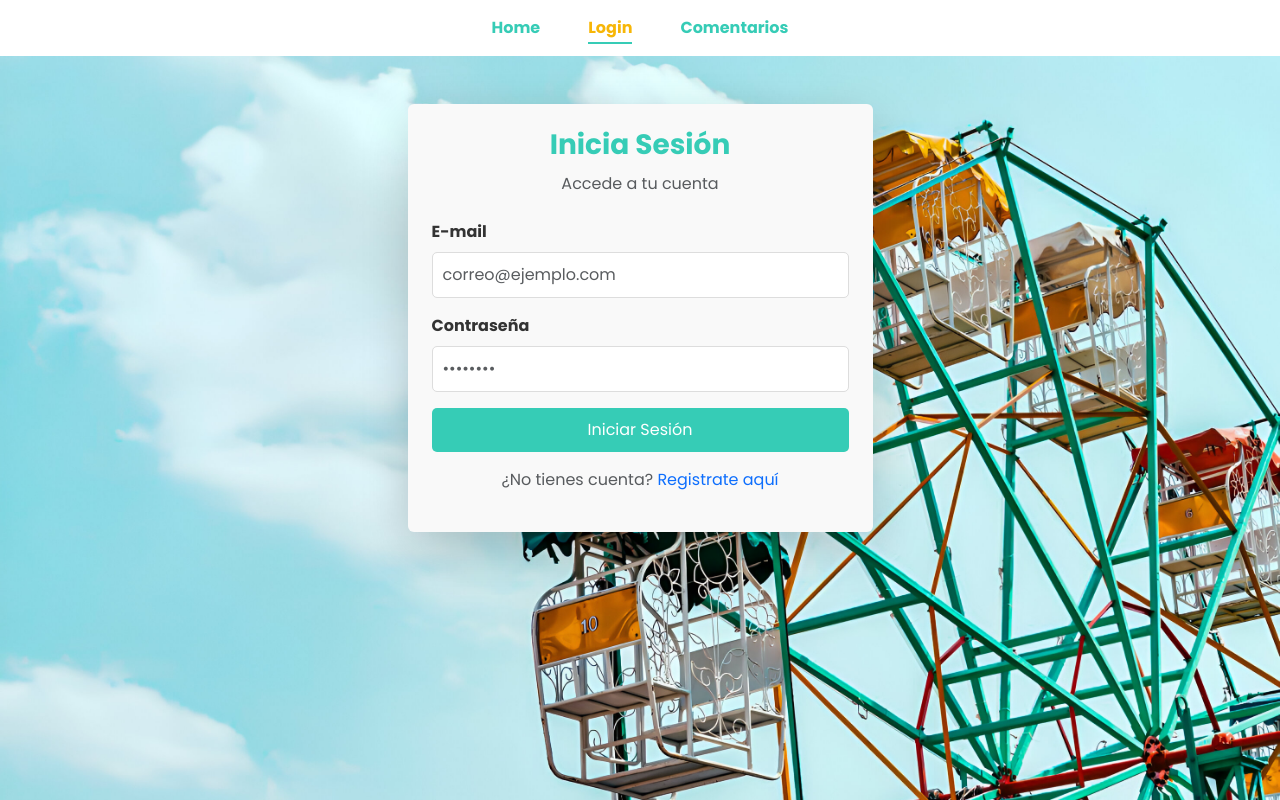
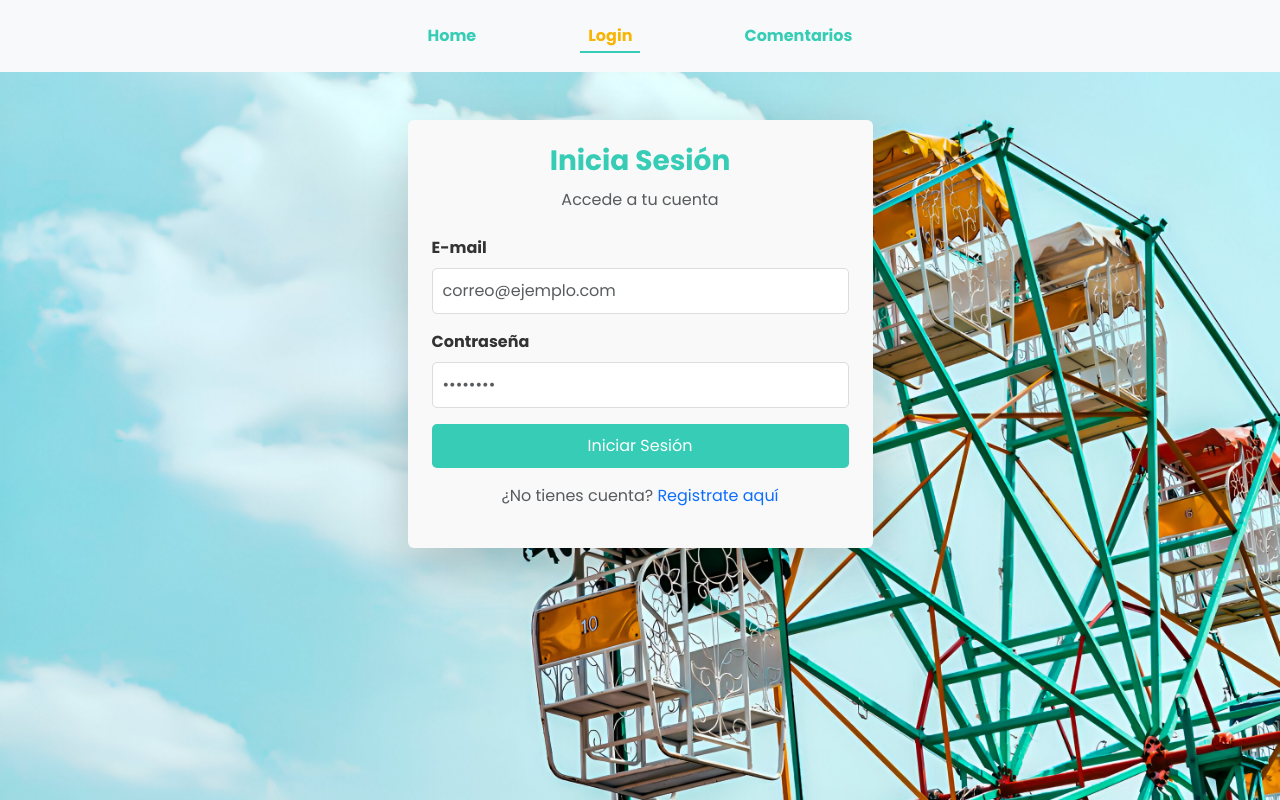
Before and after one commit to Elegimba/parquetematico_front, an Angular app: page /login in a window 1280 px wide. Built offline with nearby package versions, Linux system fonts and the light colour scheme.

Commit message:
actualizada la navbar para que sea responsive, y tenga un menu desplegable

```diff
--- a/angular.json
+++ b/angular.json
@@ -30,7 +30,9 @@
               "node_modules/bootstrap/dist/css/bootstrap.min.css",
               "src/styles.css"
             ],
-            "scripts": []
+            "scripts": [
+              "node_modules/bootstrap/dist/js/bootstrap.bundle.min.js"
+            ]
           },
           "configurations": {
             "production": {
--- a/src/app/components/navbar/navbar.component.css
+++ b/src/app/components/navbar/navbar.component.css
@@ -1,21 +1,12 @@
 nav {
     padding: 1rem 0;
     background-color: white;
-
 }
 
-nav ul {
+.navbar-nav {
     display: flex;
     justify-content: center;
-    list-style: none;
-    margin: 0;
-    padding: 0;
-}
-
-nav ul li {
-    margin: 0;
-    padding: 0;
-
+    width: 100%;
 }
 
 nav ul li a {
@@ -39,3 +30,36 @@ nav ul li a.active {
     border-bottom: 2px solid #36ccb6;
     padding-bottom: 0.2rem;
 }
+
+.navbar-toggler {
+    border-color: #36ccb6;
+}
+
+@media (min-width: 992px) {
+    .navbar-collapse {
+        display: flex;
+        justify-content: center;
+        align-items: center;
+        width: 100%;
+    }
+
+    .navbar-nav {
+        justify-content: center;
+        margin: 0;
+    }
+
+    .navbar-nav li {
+        margin: 0 1.5rem;
+    }
+}
+
+@media (max-width: 991px) {
+    .navbar-nav {
+        flex-direction: column;
+        text-align: center;
+    }
+
+    .navbar-nav li {
+        margin: 0.5rem 0;
+    }
+}
--- a/src/app/components/navbar/navbar.component.html
+++ b/src/app/components/navbar/navbar.component.html
@@ -1,29 +1,36 @@
-<nav>
-    <ul>
-        <li>
-            <a [routerLink]="['/main']" routerLinkActive="active" [routerLinkActiveOptions]="{ exact: true }">Home</a>
+<nav class="navbar navbar-expand-lg navbar-light bg-light">
+
+    <button class="navbar-toggler" type="button" data-bs-toggle="collapse" data-bs-target="#navbarNav"
+        aria-controls="navbarNav" aria-expanded="false" aria-label="Toggle navigation">
+        <span class="navbar-toggler-icon"></span>
+    </button>
+    <div class="collapse navbar-collapse" id="navbarNav">
+        <ul class="navbar-nav ms-auto">
+            <li class="nav-item">
+                <a class="nav-link" [routerLink]="['/main']" routerLinkActive="active"
+                    [routerLinkActiveOptions]="{ exact: true }">Home</a>
             </li>
             @if(usersService.isLogged()) {
-            <li>
-                <a [routerLink]="['/attractions']" routerLinkActive="active">Atracciones</a>
+            <li class="nav-item">
+                <a class="nav-link" [routerLink]="['/attractions']" routerLinkActive="active">Atracciones</a>
             </li>
-            <li>
-                <a [routerLink]="['/users']" routerLinkActive="active">Personal</a>
+            <li class="nav-item">
+                <a class="nav-link" [routerLink]="['/users']" routerLinkActive="active">Personal</a>
             </li>
             }
             @if(!usersService.isLogged()) {
-
-            <li>
-                <a [routerLink]="['/login']" routerLinkActive="active">Login</a>
+            <li class="nav-item">
+                <a class="nav-link" [routerLink]="['/login']" routerLinkActive="active">Login</a>
             </li>
             }
-        <li>
-            <a [routerLink]="['/comments']" routerLinkActive="active">Comentarios</a>
+            <li class="nav-item">
+                <a class="nav-link" [routerLink]="['/comments']" routerLinkActive="active">Comentarios</a>
             </li>
             @if(usersService.isLogged()) {
-            <li (click)="onClickLogout()">
-                <a class="logout-link">Logout</a>
+            <li class="nav-item">
+                <a class="nav-link logout-link" (click)="onClickLogout()">Logout</a>
             </li>
             }
         </ul>
+    </div>
 </nav>
```
Lines whose indentation alone changed are shown as unchanged.
